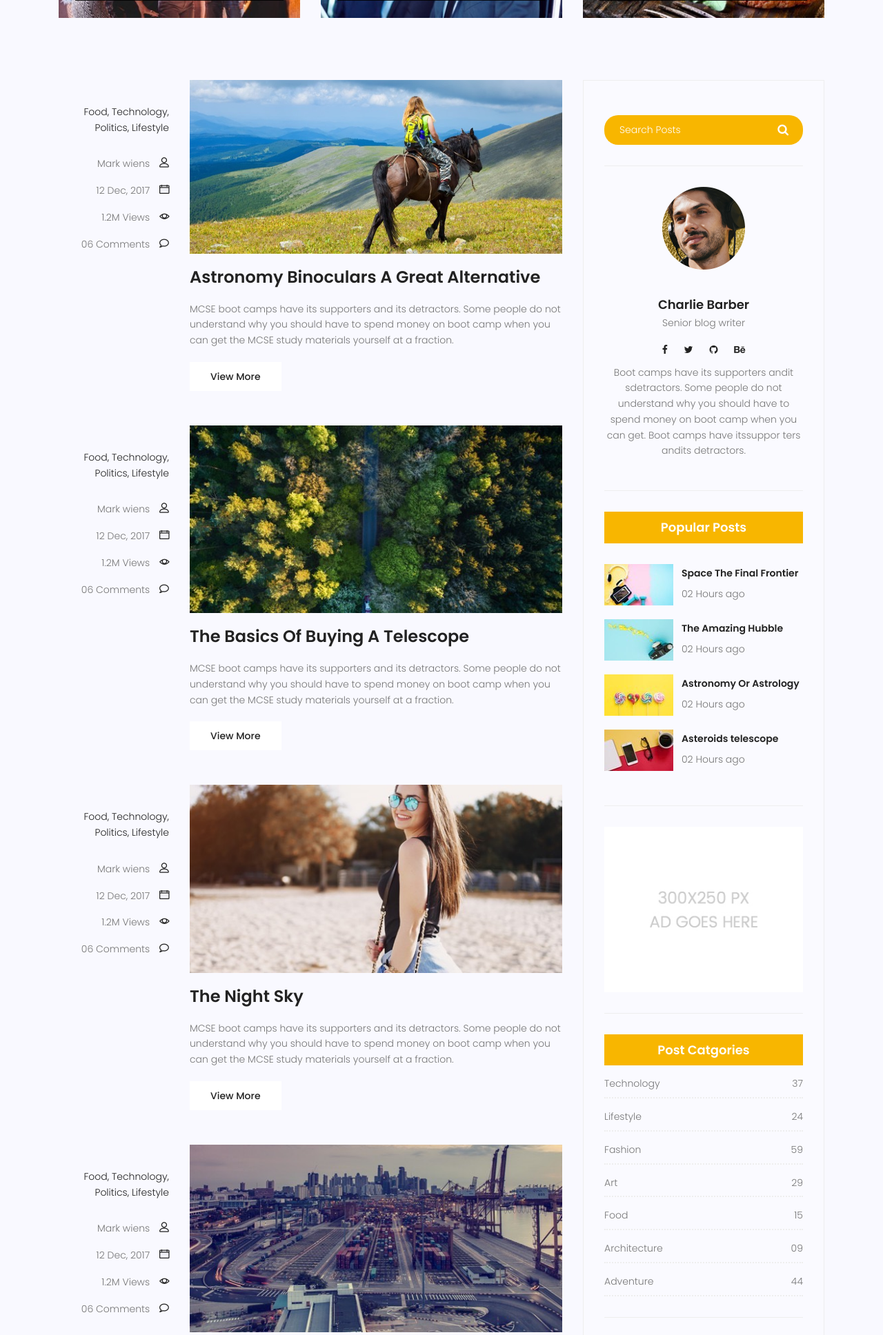
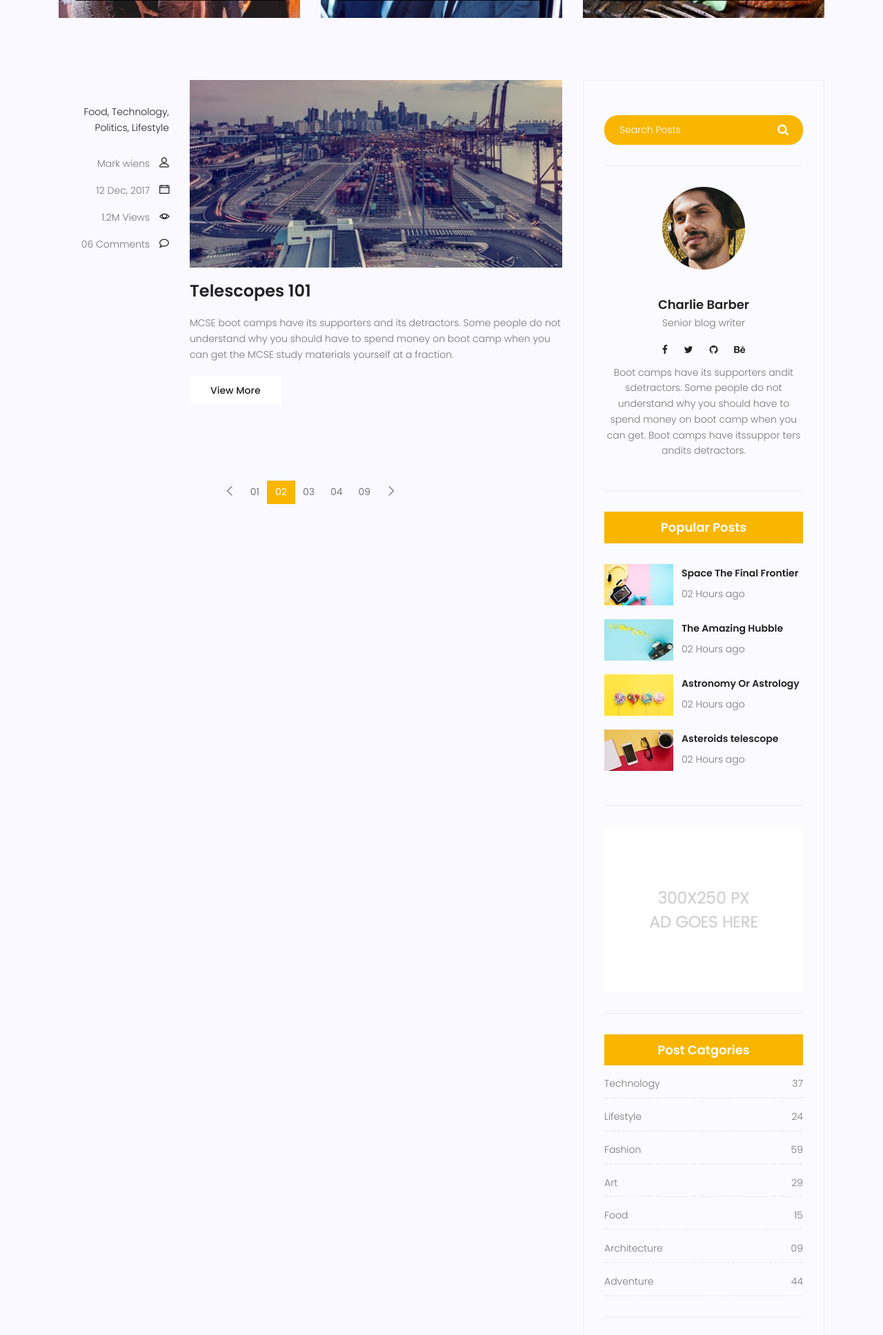
Before and after one commit to H03ein99/MySite, a Django app: page /blog/ in a window 1280 px wide. Shown: the part 966-2902 px from the top of the page at 69% size. Run offline with Django 5.2, Linux system fonts and the light colour scheme; some libraries are stand-ins or nearby versions.

Commit message:
Update blog-home.html

```diff
--- a/MySite/templates/blog/blog-home.html
+++ b/MySite/templates/blog/blog-home.html
@@ -80,126 +80,8 @@
     <div class="container">
       <div class="row">
         <div class="col-lg-8 posts-list">
-          <div class="single-post row">
-            <div class="col-lg-3 col-md-3 meta-details">
-              <ul class="tags">
-                <li>
-                  <a href="#">Food,</a>
-                </li>
-                <li>
-                  <a href="#">Technology,</a>
-                </li>
-                <li>
-                  <a href="#">Politics,</a>
-                </li>
-                <li>
-                  <a href="#">Lifestyle</a>
-                </li>
-              </ul>
-              <div class="user-details row">
-                <p class="user-name col-lg-12 col-md-12 col-6">
-                  <a href="#">Mark wiens</a> <span class="lnr lnr-user"></span>
-                </p>
-                <p class="date col-lg-12 col-md-12 col-6">
-                  <a href="#">12 Dec, 2017</a> <span class="lnr lnr-calendar-full"></span>
-                </p>
-                <p class="view col-lg-12 col-md-12 col-6">
-                  <a href="#">1.2M Views</a> <span class="lnr lnr-eye"></span>
-                </p>
-                <p class="comments col-lg-12 col-md-12 col-6">
-                  <a href="#">06 Comments</a> <span class="lnr lnr-bubble"></span>
-                </p>
-              </div>
-            </div>
-            <div class="col-lg-9 col-md-9">
-              <div class="feature-img">
-                <img class="img-fluid" src="{% static 'img/blog/feature-img1.jpg' %}" alt="" />
-              </div>
-              <a class="posts-title" href="{% url 'blog-single'%}"><h3>Astronomy Binoculars A Great Alternative</h3></a>
-              <p class="excert">MCSE boot camps have its supporters and its detractors. Some people do not understand why you should have to spend money on boot camp when you can get the MCSE study materials yourself at a fraction.</p>
-              <a href="{% url 'blog-single'%}" class="primary-btn">View More</a>
-            </div>
-          </div>
-          <div class="single-post row">
-            <div class="col-lg-3 col-md-3 meta-details">
-              <ul class="tags">
-                <li>
-                  <a href="#">Food,</a>
-                </li>
-                <li>
-                  <a href="#">Technology,</a>
-                </li>
-                <li>
-                  <a href="#">Politics,</a>
-                </li>
-                <li>
-                  <a href="#">Lifestyle</a>
-                </li>
-              </ul>
-              <div class="user-details row">
-                <p class="user-name col-lg-12 col-md-12 col-6">
-                  <a href="#">Mark wiens</a> <span class="lnr lnr-user"></span>
-                </p>
-                <p class="date col-lg-12 col-md-12 col-6">
-                  <a href="#">12 Dec, 2017</a> <span class="lnr lnr-calendar-full"></span>
-                </p>
-                <p class="view col-lg-12 col-md-12 col-6">
-                  <a href="#">1.2M Views</a> <span class="lnr lnr-eye"></span>
-                </p>
-                <p class="comments col-lg-12 col-md-12 col-6">
-                  <a href="#">06 Comments</a> <span class="lnr lnr-bubble"></span>
-                </p>
-              </div>
-            </div>
-            <div class="col-lg-9 col-md-9">
-              <div class="feature-img">
-                <img class="img-fluid" src="{% static 'img/blog/feature-img2.jpg' %}" alt="" />
-              </div>
-              <a class="posts-title" href="{% url 'blog-single'%}"><h3>The Basics Of Buying A Telescope</h3></a>
-              <p class="excert">MCSE boot camps have its supporters and its detractors. Some people do not understand why you should have to spend money on boot camp when you can get the MCSE study materials yourself at a fraction.</p>
-              <a href="{% url 'blog-single'%}" class="primary-btn">View More</a>
-            </div>
-          </div>
-          <div class="single-post row">
-            <div class="col-lg-3 col-md-3 meta-details">
-              <ul class="tags">
-                <li>
-                  <a href="#">Food,</a>
-                </li>
-                <li>
-                  <a href="#">Technology,</a>
-                </li>
-                <li>
-                  <a href="#">Politics,</a>
-                </li>
-                <li>
-                  <a href="#">Lifestyle</a>
-                </li>
-              </ul>
-              <div class="user-details row">
-                <p class="user-name col-lg-12 col-md-12 col-6">
-                  <a href="#">Mark wiens</a> <span class="lnr lnr-user"></span>
-                </p>
-                <p class="date col-lg-12 col-md-12 col-6">
-                  <a href="#">12 Dec, 2017</a> <span class="lnr lnr-calendar-full"></span>
-                </p>
-                <p class="view col-lg-12 col-md-12 col-6">
-                  <a href="#">1.2M Views</a> <span class="lnr lnr-eye"></span>
-                </p>
-                <p class="comments col-lg-12 col-md-12 col-6">
-                  <a href="#">06 Comments</a> <span class="lnr lnr-bubble"></span>
-                </p>
-              </div>
-            </div>
-            <div class="col-lg-9 col-md-9">
-              <div class="feature-img">
-                <img class="img-fluid" src="{% static 'img/blog/feature-img4.jpg' %}" alt="" />
-              </div>
-              <a class="posts-title" href="{% url 'blog-single'%}"><h3>The Night Sky</h3></a>
-              <p class="excert">MCSE boot camps have its supporters and its detractors. Some people do not understand why you should have to spend money on boot camp when you can get the MCSE study materials yourself at a fraction.</p>
-              <a href="{% url 'blog-single'%}" class="primary-btn">View More</a>
-            </div>
-          </div>
+
+
           <div class="single-post row">
             <div class="col-lg-3 col-md-3 meta-details">
               <ul class="tags">
```
